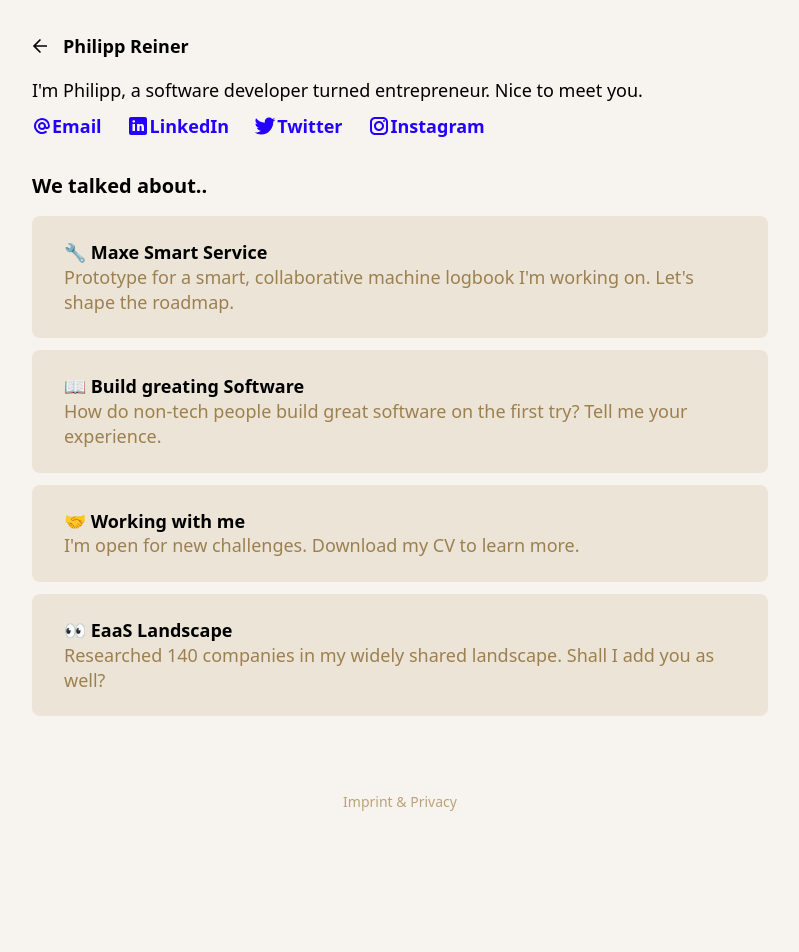
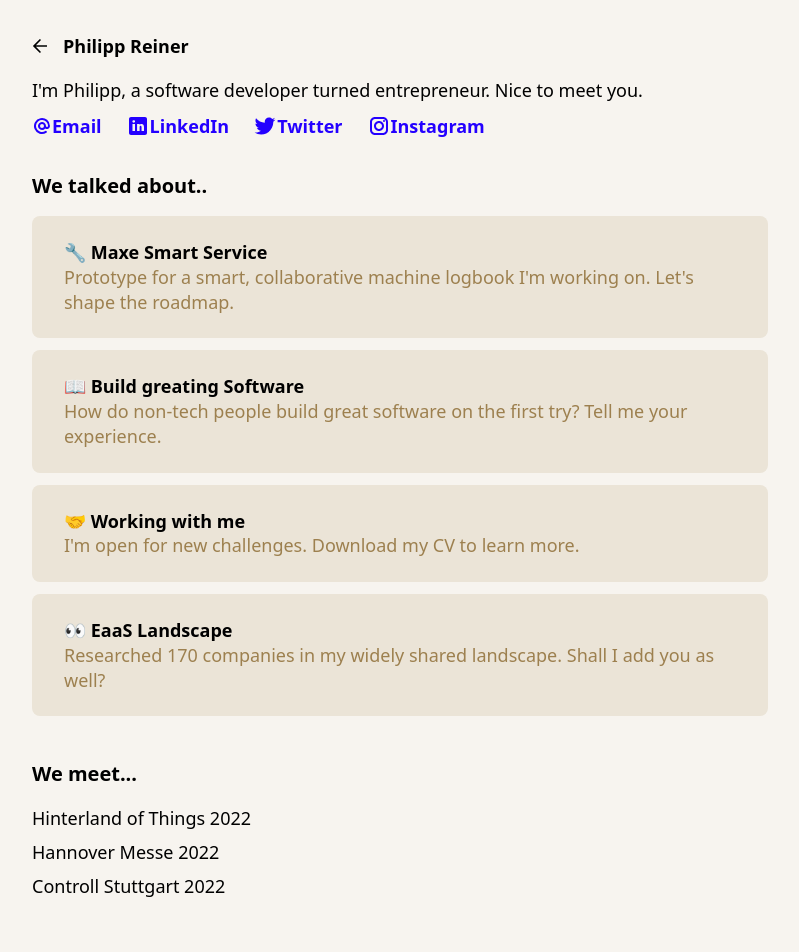
Before and after one commit to philippreiner/website, a Next.js app: page /qr in a window 1280 px wide. Shown: the top 952 px of the page, without its empty margins (240-1039 px from the left). Before the commit the page ends 860 px from the top, so only its background shows below. Built offline with nearby package versions, Linux system fonts and the light colour scheme.

Commit message:
Meeting History

```diff
--- a/pages/qr.js
+++ b/pages/qr.js
@@ -27,10 +27,18 @@
 				<WorkCard title="🤝 Working with me" label="I'm open for new challenges. Download my CV to learn more."/>
 			</a>
 			<NextLink href="/eaas">
-				<a className="hover:underline decoration-2">
-					<WorkCard title="👀 EaaS Landscape" label="Researched 140 companies in my widely shared landscape. Shall I add you as well?"/>
+				<a className="">
+					<WorkCard title="👀 EaaS Landscape" label="Researched 170 companies in my widely shared landscape. Shall I add you as well?"/>
 				</a>
 			</NextLink>
+			</div>
+			<div className="pt-4 md:pt-8">
+			<h3 className="font-heading text-xl pb-2 md:pb-4">We meet...</h3>
+				<ul className="flex flex-col space-y-1.5">
+					<li>Hinterland of Things 2022</li>
+					<li>Hannover Messe 2022</li>
+					<li>Controll Stuttgart 2022</li>
+				</ul>
 			</div>
 		</div>
 		</Container>
```
